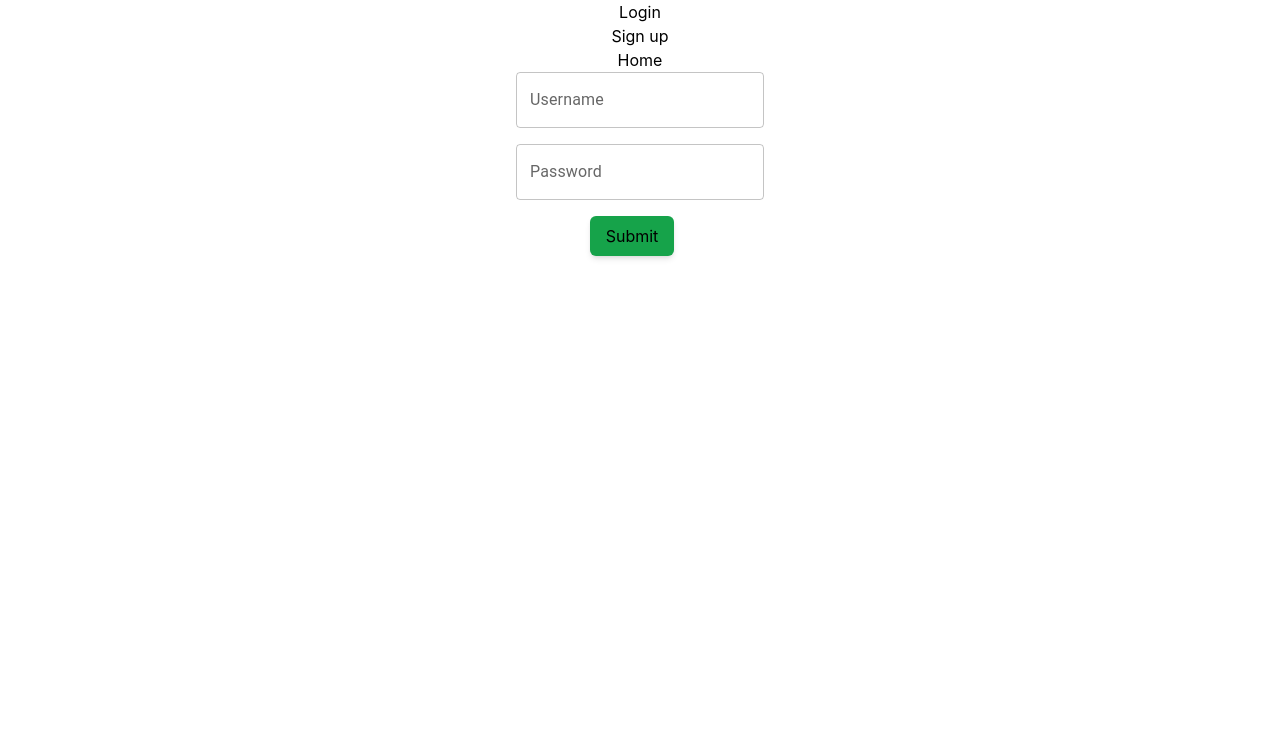
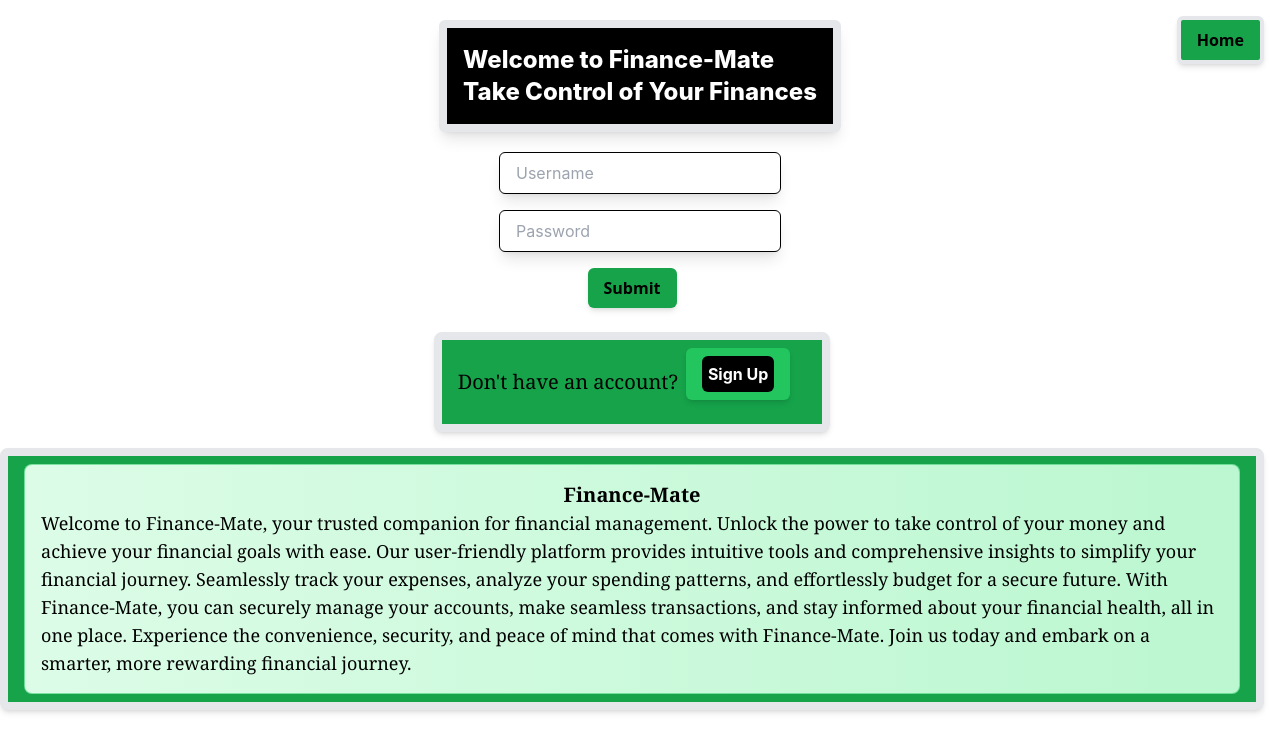
Before and after one commit to AleHS01/frontendCapstone, a React (Create React App) app in the folder finance-mate/: page /login in a window 1280 px wide. Shown: the top 752 px of the page. Built offline with nearby package versions, Linux system fonts and the light colour scheme.

Commit message:
Login file updated with TailWindCSS

```diff
--- a/finance-mate/src/components/Login.jsx
+++ b/finance-mate/src/components/Login.jsx
@@ -23,34 +23,52 @@ const Login = () => {
 
   return (
     <div
-      style={{ display: "flex", flexDirection: "column", alignItems: "center" }}
-    >
-      <h1>Login</h1>
-      <Link to="/signup">Sign up</Link>
-      <Link to="/">Home</Link>
-      <TextField
-        label="Username"
-        variant="outlined"
+      style={{ display: "flex", flexDirection: "column", alignItems: "center" }}>
+        {/* Link to Home */}
+      <Link className="absolute top-0 right-0 bg-green-600 flex rounded-md px-4 py-2 m-4 shadow-md font-semibold font-sans rounded-lg border-4" to="/">Home</Link>
+
+      <h1 className=" flex justify-center text-white my-5 bg-black p-4 rounded-md text-2xl font-extrabold border-8 shadow-lg">Welcome to Finance-Mate <br/> Take Control of Your Finances</h1>
+      <input
+        type="text"
+        placeholder="Username"
         value={username}
         onChange={(e) => setUsername(e.target.value)}
-        style={{ marginBottom: "1rem" }}
+        className="mb-4 py-2 px-4 border border-black rounded-md shadow-lg focus:outline-none focus:border-green-500"
       />
-      <TextField
-        label="Password"
-        variant="outlined"
+
+      <input
         type="password"
+        placeholder="Password"
         value={password}
         onChange={(e) => setPassword(e.target.value)}
-        style={{ marginBottom: "1rem" }}
+        className="mb-4 py-2 px-4 border border-black rounded-md shadow-lg focus:outline-none focus:border-green-500"
       />
+
       <button
+        className="bg-green-600 flex rounded-md px-4 py-2 mr-4 items-center mv-4 shadow-md border-4 font-semibold font-sans"
+        onClick={handleLogin} // Call the handleLogin function
+        >Submit</button>
 
-        className="bg-green-600 flex rounded-md px-4 py-2 mr-4 items-center mv-4 shadow-md"
-        onClick={handleLogin} // Call the handleLogin function
+      <br/>
+      <div className="bg-green-600 flex rounded-lg px-4 py-2 mr-4 items-center mb-4 shadow-md border-8 ">
+        <p className="text-black mr-2 font-serif text-xl">Don't have an account?</p>
+      <Link className="bg-green-500 flex rounded-md px-4 py-2 mr-4 items-center mb-4 shadow-md " to="/signup">
+        <p className="bg-black p-1.5 rounded-md text-white font-bold">Sign Up</p>
+      </Link>
+      </div>
+        <div className="bg-green-600 flex rounded-lg px-4 py-2 mr-4 items-center mb-4 shadow-md border-8 ">
+          <p className="text-base font-serif p-4 border border-green-500 border-opacity-50 rounded-lg bg-gradient-to-r from-green-100 to-green-200 text-lg">
+            <h1 className="flex justify-center font-semibold text-xl font-serif">Finance-Mate</h1>
+          Welcome to Finance-Mate, your trusted companion for financial management.
+          Unlock the power to take control of your money and achieve your financial goals with ease.
+          Our user-friendly platform provides intuitive tools and comprehensive insights to simplify your financial journey.
+          Seamlessly track your expenses, analyze your spending patterns, and effortlessly budget for a secure future.
+          With Finance-Mate, you can securely manage your accounts, make seamless transactions, and stay informed about your financial health, all in one place.
+          Experience the convenience, security, and peace of mind that comes with Finance-Mate. Join us today and embark on a smarter, more rewarding financial journey.
+          </p>
 
-      >
-        Submit
-      </button>
+        </div>
+
     </div>
   );
 };
```
